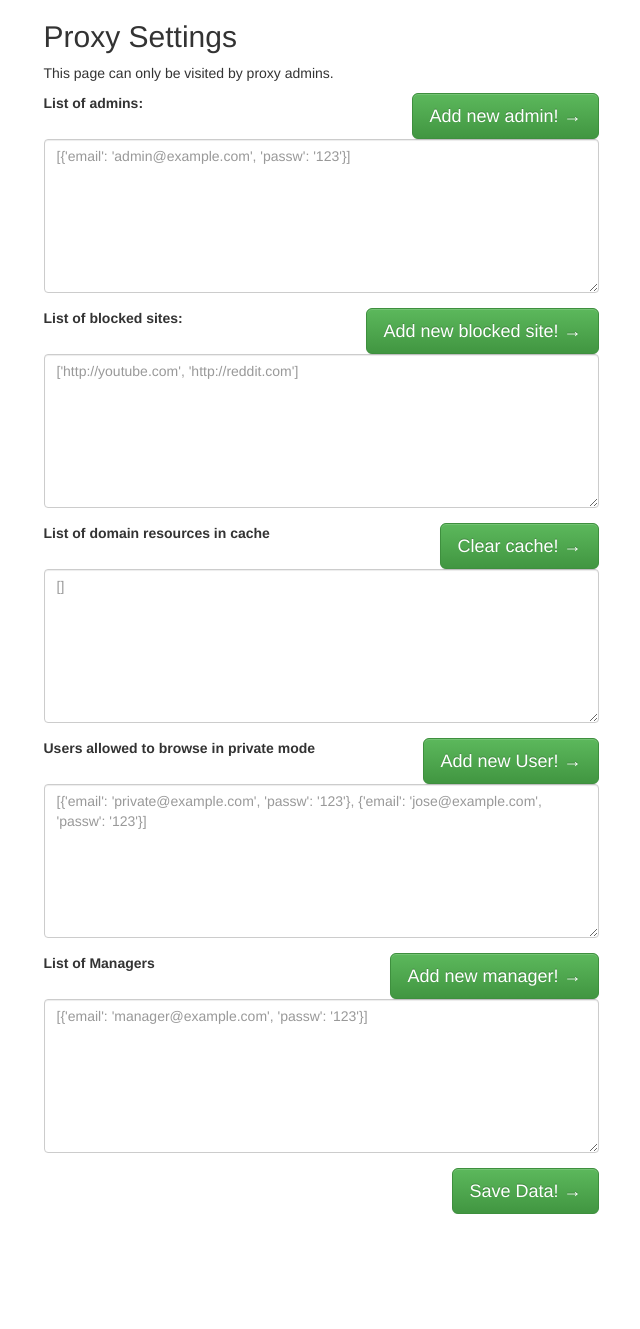
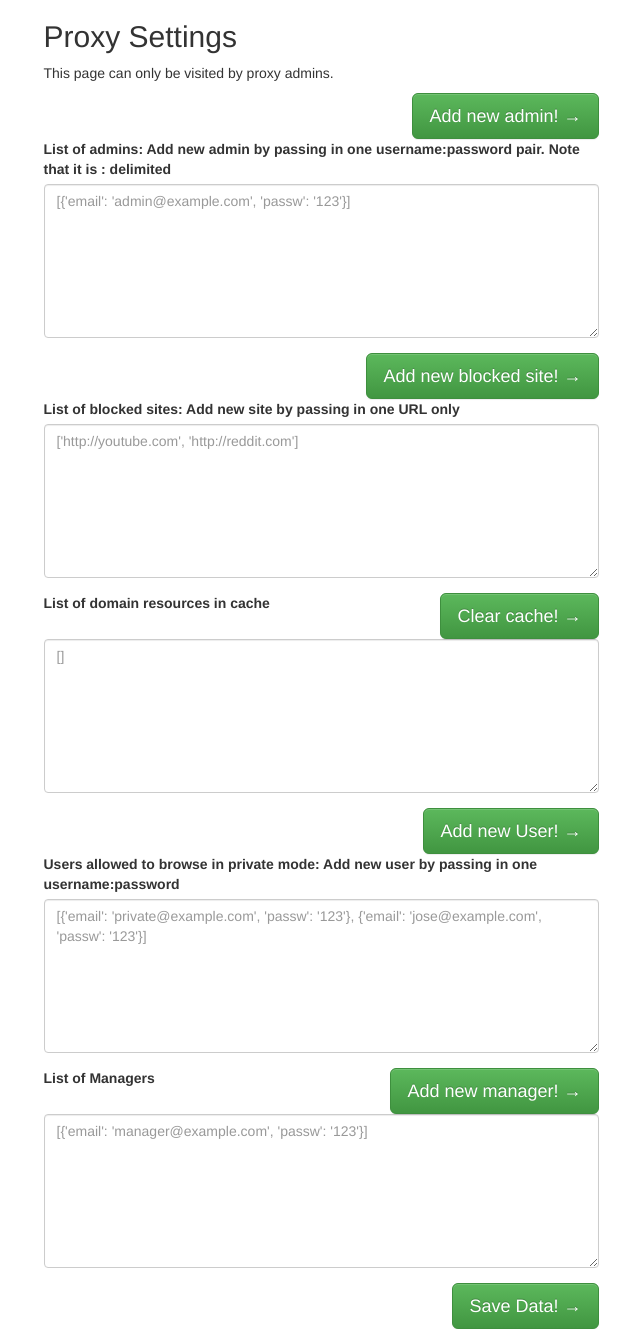
Before and after one commit to e-ngo/schooliosis-multithread-socket-programming, a Flask app: page /proxy-settings in a window 1280 px wide. Shown: the whole page, without its empty margins (319-959 px from the left). Before the commit the page ends 1214 px from the top, so only its background shows below. Run offline with Flask 2, Linux system fonts and the light colour scheme; some libraries are stand-ins or nearby versions.

Commit message:
Completed display and logic for proxy_manager

```diff
--- a/applications/web-server-proxy/proxy_server/proxy_manager.py
+++ b/applications/web-server-proxy/proxy_server/proxy_manager.py
@@ -67,6 +67,24 @@ class ProxyManager:
                 pass
         return False
 
+    def add_private_mode_user(self, email, passw):
+        """
+        Adds new user to private mode authed users
+        """
+        self.private_mode_auth.append({'email':email, 'passw':passw})
+
+    def is_private_mode_user(self, email, passw):
+        """
+        Checks if email, passw matches that of privatemodeauth user
+        """
+        pm_list = self.private_mode_auth
+        for pm in pm_list:
+            try:
+                return pm[email] == passw
+            except KeyError:
+                pass
+        return False
+
     def add_site_blocked(self, url):
         """
         Add the blocked site for employees to the self.sites_blocked list
@@ -104,7 +122,7 @@ class ProxyManager:
         :param password:
         :return:
         """
-        self.managers_credentials.append({'email':email, 'passw':passw})
+        self.managers_credentials.append({'email':email, 'passw':password})
 
     def is_manager(self, email, password):
         """
@@ -118,7 +136,7 @@ class ProxyManager:
         manager_list = self.managers_credentials
         for manager in manager_list:
             try:
-                return manager[email] == passw
+                return manager[email] == password
             except KeyError:
                 pass
         return False
@@ -206,18 +224,3 @@ class ProxyManager:
         """
         self.clear_cache()
         self.clear_history()
-
-
-
-
-
-
-
-
-
-
-
-if __name__=="__main__":
-    path = os.path.abspath(os.path.dirname(__file__))
-    # print(path)
-    # print(path+'/pickle')
--- a/applications/web-server-proxy/templates/proxy-settings.html
+++ b/applications/web-server-proxy/templates/proxy-settings.html
@@ -10,31 +10,31 @@
         <!-- Optional theme -->
         <link rel="stylesheet" href="https://maxcdn.bootstrapcdn.com/bootstrap/3.3.7/css/bootstrap-theme.min.css" >
         <script src="https://ajax.googleapis.com/ajax/libs/jquery/1.12.4/jquery.min.js"></script>
-        <script src="proxyjs.js"></script>
+        <!-- <script src="proxyjs.js"></script> -->
     </head>
     <body >
         <div class="container">
             <div class="row">
                 <div class="col-md-6 col-md-offset-3">
                     <h2>Proxy Settings</h2> This page can only be visited by proxy admins. </p>
-                    <form role="form" method="post" id="reused_form" >
+                    <form role="form" method="post" action="/proxy-settings" >
                         <div>
-                         <button type="submit" class="btn btn-lg btn-success pull-right" id="btnContactUs">Add new admin! &rarr;</button>
+                         <button type="submit" class="btn btn-lg btn-success pull-right" name="addnewadmin" value="True">Add new admin! &rarr;</button>
                          </div>
 
                          <div class="form-group">
-                            <label for="name"> List of admins:</label>
+                            <label for="name"> List of admins: Add new admin by passing in one username:password pair. Note that it is : delimited</label>
                             <textarea class="form-control" type="textarea" name="admins" id="message"  maxlength="6000" rows="7" placeholder="{{admins}}"></textarea>
                          </div>
                          <div>
-                         <button type="submit" class="btn btn-lg btn-success pull-right" id="btnContactUs">Add new blocked site! &rarr;</button>
+                         <button type="submit" class="btn btn-lg btn-success pull-right" name="addblockedsite" value="True">Add new blocked site! &rarr;</button>
                          </div>
                         <div class="form-group">
-                            <label for="name"> List of blocked sites:</label>
+                            <label for="name"> List of blocked sites: Add new site by passing in one URL only</label>
                             <textarea class="form-control" type="textarea" name="blocked_sites" id="blocked_sites" placeholder="{{blocked_sites}}" maxlength="6000" rows="7"></textarea>
                          </div>
                         <div>
-                         <button type="submit" class="btn btn-lg btn-success pull-right" id="btnContactUs">Clear cache! &rarr;</button>
+                         <button type="submit" class="btn btn-lg btn-success pull-right" name="clearcache" value="True">Clear cache! &rarr;</button>
                          </div>
 
                         <div class="form-group">
@@ -42,20 +42,20 @@
                             <textarea class="form-control" type="textarea" name="cache" id="cache" placeholder="{{cache}}" maxlength="6000" rows="7"></textarea>
                          </div>
                         <div>
-                         <button type="submit" class="btn btn-lg btn-success pull-right" id="btnContactUs">Add new User! &rarr;</button>
+                         <button type="submit" class="btn btn-lg btn-success pull-right" name="adduser" value="True">Add new User! &rarr;</button>
                          </div>
 
                          <div class="form-group">
-                            <label for="name">Users allowed to browse in private mode</label>
+                            <label for="name">Users allowed to browse in private mode: Add new user by passing in one username:password</label>
                             <textarea class="form-control" type="textarea" name="private_mode_users" id="private_mode_users" placeholder="{{private_mode_users}}" maxlength="6000" rows="7"></textarea>
                          </div>
                         <div>
-                         <button type="submit" class="btn btn-lg btn-success pull-right" id="btnContactUs">Add new manager! &rarr;</button>
+                         <button type="submit" class="btn btn-lg btn-success pull-right" name="addmanager" value="True">Add new manager! &rarr;</button>
                          </div>
 
                          <div class="form-group">
                             <label for="name">List of Managers</label>
-                            <textarea class="form-control" type="textarea" name="admins" id="message" placeholder="{{managers}}" maxlength="6000" rows="7"></textarea>
+                            <textarea class="form-control" type="textarea" name="managers" id="message" placeholder="{{managers}}" maxlength="6000" rows="7"></textarea>
                          </div>
 
 
--- a/applications/web-server-proxy/web-proxy-server.py
+++ b/applications/web-server-proxy/web-proxy-server.py
@@ -10,9 +10,34 @@ app = Flask(__name__)
 def home():
    return render_template('home.html')
 
-@app.route('/proxy-settings')
+@app.route('/proxy-settings', methods=['GET', 'POST'])
 def proxy_settings():
+    print("Something...")
     pm = ProxyManager()
+
+    if request.method == 'POST':
+        if request.form.get('addnewadmin') == 'True':
+            new_manager = request.form.get('admins')
+            s = new_manager.split(':')
+            if len(s) == 2:
+                pm.add_admin(s[0], s[1])
+        if request.form.get('addblockedsite') == 'True':
+            new_blocked_site = request.form.get('blocked_sites')
+            if new_blocked_site != "":
+                pm.add_site_blocked(new_blocked_site)
+        if request.form.get('adduser') == 'True':
+            new_admin = request.form.get('private_mode_users')
+            s = new_admin.split(':')
+            if len(s) == 2:
+                pm.add_private_mode_user(s[0], s[1])
+        if request.form.get('addmanager') == 'True':
+            new_private_mode_user = request.form.get('managers')
+            s = new_private_mode_user.split(':')
+            if len(s) == 2:
+                pm.add_manager(s[0], s[1])
+        if request.form.get('clearcache') == 'True':
+            # clear cache
+            pm.clear_cache()
     admins = pm.list_of_admins()
     managers = pm.managers_credentials
     blocked_sites = pm.sites_blocked
```
Also changed, not shown: applications/web-server-proxy/static/proxyjs.js (+55 -55 lines).
